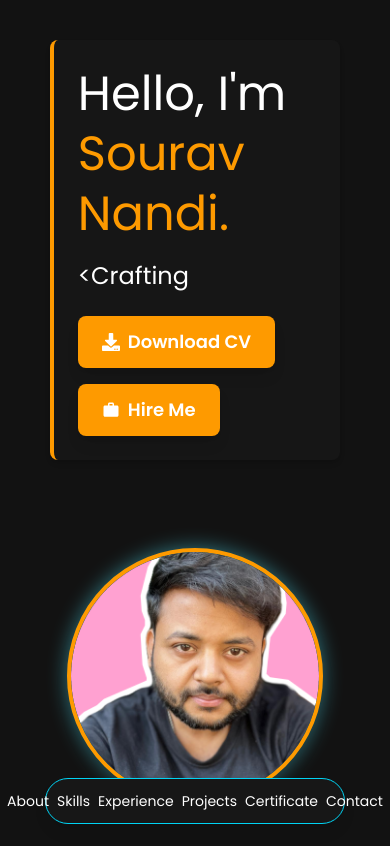
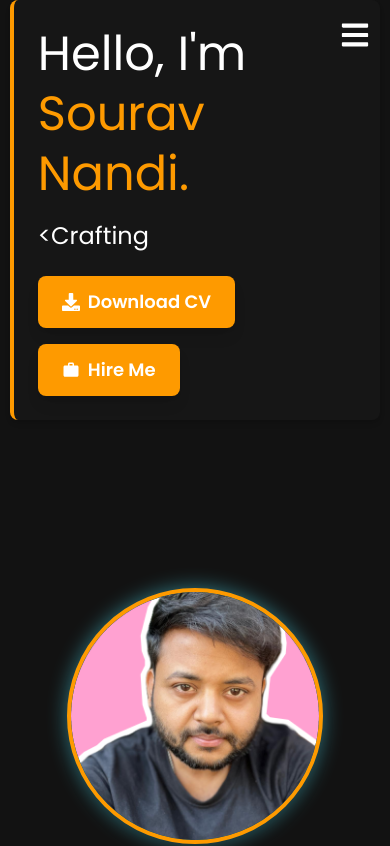
Before and after one commit to DevSourav01/Portfolio, a React (Vite) app: page / in a window 390 px wide. Shown: the top 846 px of the page. Built offline with nearby package versions, Linux system fonts and the light colour scheme.

Commit message:
hamburger updated

```diff
--- a/src/Component/Navbar.jsx
+++ b/src/Component/Navbar.jsx
@@ -1,18 +1,29 @@
-import React from "react";
+import React, { useState } from "react";
+import { FaBars, FaTimes } from "react-icons/fa"; // Import icons
 
 function Navbar() {
-  const navItems = ["About", "Skills", "Experience", "Projects", "Certificate","Contact"];
+  const [menuOpen, setMenuOpen] = useState(false); // State to toggle mobile menu
+  const navItems = [
+    "About",
+    "Skills",
+    "Experience",
+    "Projects",
+    "Certificate",
+    "Contact",
+  ];
 
   const handleScroll = (id) => {
     document.getElementById(id).scrollIntoView({ behavior: "smooth" });
+    setMenuOpen(false); // Close the mobile menu when an item is clicked
   };
 
   return (
     <>
       {/* Desktop Navbar (Top) */}
-      <div className="fixed top-5 left-1/2 transform -translate-x-1/2 w-[70vw] max-w-[520px] min-w-[305px] items-center justify-center gap-3 px-6 py-3
-      bg-transparent backdrop-blur-lg  border border-cyan-400 shadow-lg rounded-full z-50 transition-all duration-300 animate-glow hidden sm:flex">
-
+      <div
+        className="fixed top-5 left-1/2 transform -translate-x-1/2 w-[70vw] max-w-[520px] min-w-[305px] items-center justify-center gap-3 px-6 py-3
+        bg-transparent backdrop-blur-lg border border-cyan-400 shadow-lg rounded-full z-50 transition-all duration-300 animate-glow hidden sm:flex"
+      >
         {navItems.map((item) => (
           <p
             key={item}
@@ -24,14 +35,27 @@ function Navbar() {
         ))}
       </div>
 
-      {/* Mobile Navbar (Bottom) */}
-      <div className="fixed bottom-5 left-1/2 transform -translate-x-1/2 w-[70vw] max-w-[500px] min-w-[300px] flex items-center justify-center gap-2 px-6 py-3 bg-[rgb(23,23,23)] border border-cyan-400 shadow-lg rounded-full z-50 transition-all duration-300 animate-glow
-      sm:hidden">
+      {/* Mobile Navbar (Hamburger Icon) */}
+      <div className="fixed top-5 right-5 sm:hidden z-50">
+        <button
+          onClick={() => setMenuOpen(!menuOpen)} // Toggle menu
+          className="text-white text-3xl"
+        >
+          {menuOpen ? <FaTimes /> : <FaBars />} {/* Display hamburger or close icon */}
+        </button>
+      </div>
+
+      {/* Mobile Menu */}
+      <div
+        className={`fixed top-0 left-0 w-full h-full bg-[rgb(23,23,23)] bg-opacity-95 flex flex-col
+        items-center justify-center gap-6 transition-transform duration-300 ease-in-out
+        ${menuOpen ? "translate-x-0" : "-translate-x-full"} sm:hidden z-40`}
+      >
         {navItems.map((item) => (
           <p
             key={item}
             onClick={() => handleScroll(item)}
-            className="cursor-pointer text-white text-sm md:text-base lg:text-lg whitespace-nowrap transition-all duration-300 hover:text-cyan-400"
+            className="text-white text-2xl cursor-pointer transition-all duration-300 hover:text-cyan-400"
           >
             {item}
           </p>
--- a/src/Component/main.jsx
+++ b/src/Component/main.jsx
@@ -6,7 +6,7 @@ import picofme from "../assets/picofme.png";
 
 function Main() {
   return (
-    <div className="main flex flex-col md:flex-row items-center justify-between p-10 min-h-screen">
+    <div className="main flex flex-col md:flex-row items-center justify-between min-h-screen">
       {/* Left Section */}
       <div className="left w-full md:w-[60vw] p-6 border-l-4 border-amber-500 shadow-md rounded-lg bg-[rgb(22,22,22)]">
         <h1 className="text-5xl  text-white leading-tight">
```
